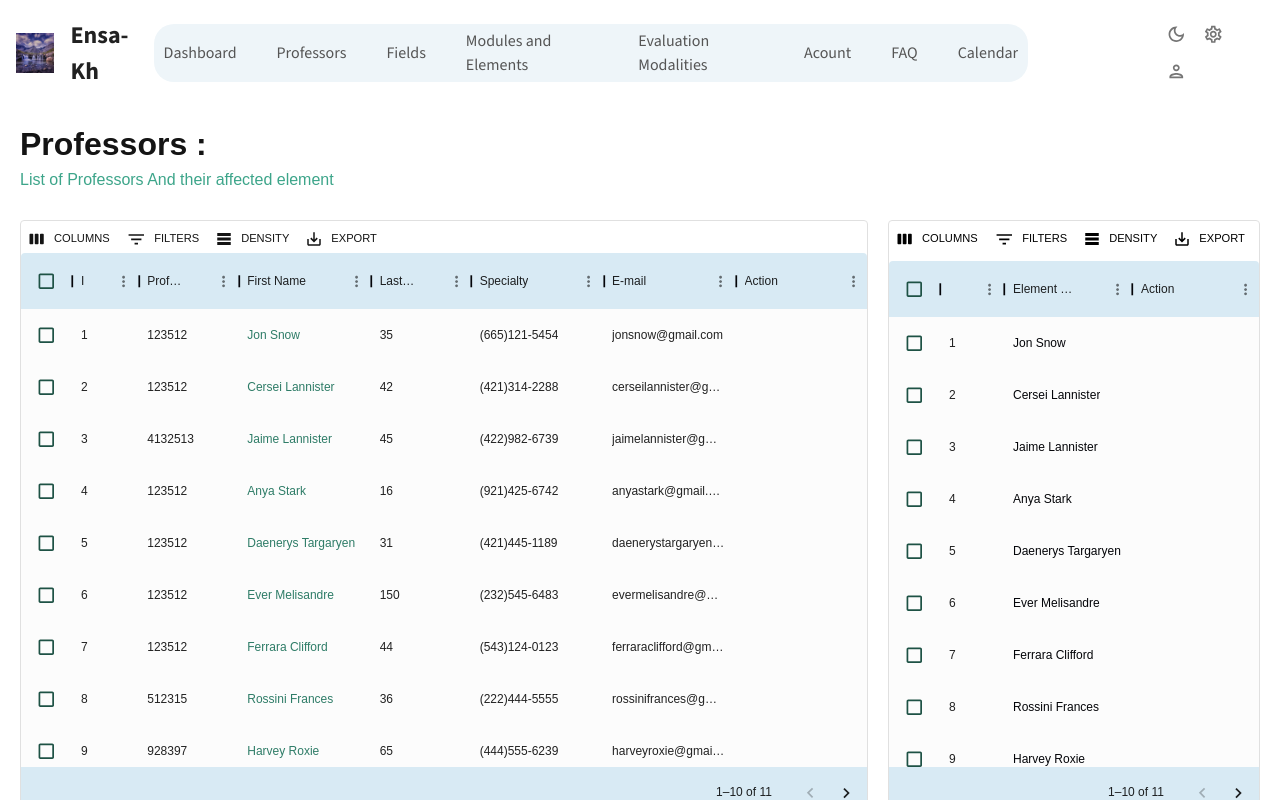
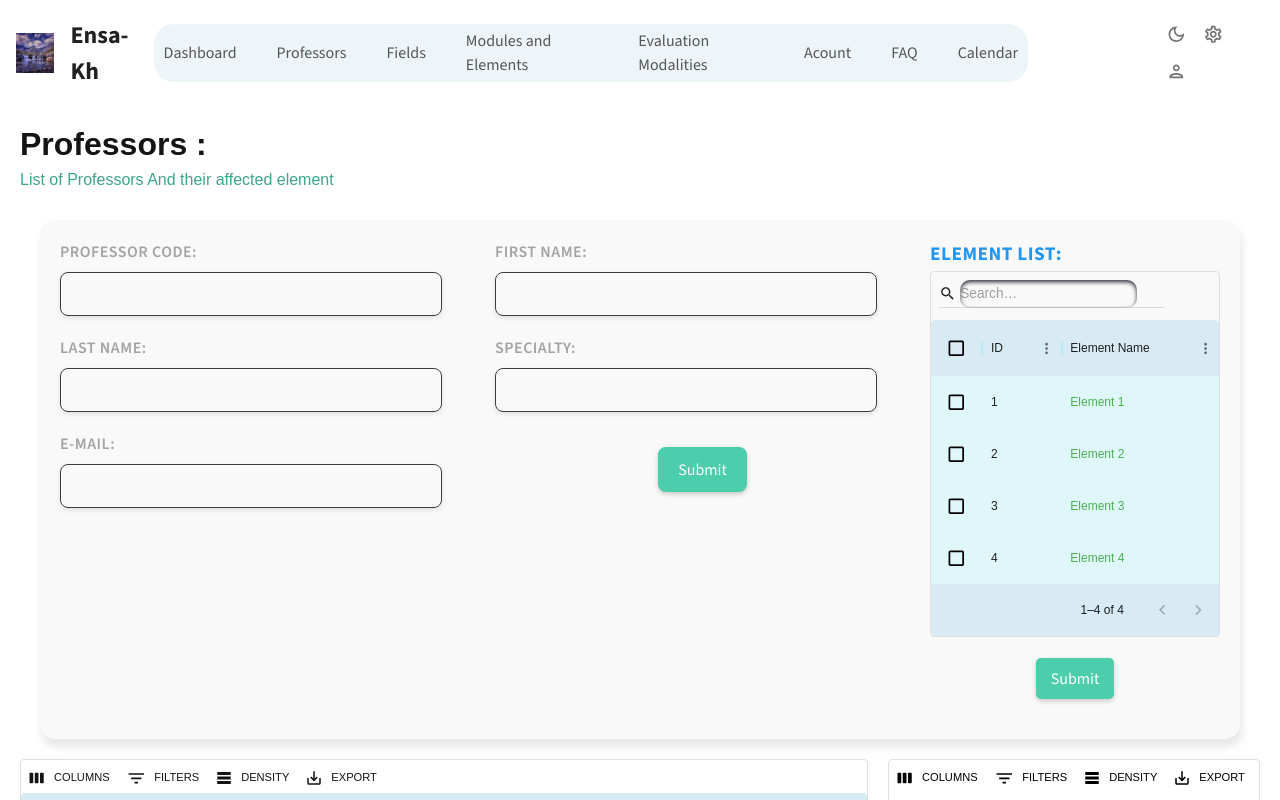
Before and after one commit to oumi-beep/School-Grade-Manager, a React (Vite) app: page /Dashboard/Professors in a window 1280 px wide. Built offline with nearby package versions, Linux system fonts and the light colour scheme.

Commit message:
ProfessorsTest

```diff
--- a/src/scenes/Professors/index.jsx
+++ b/src/scenes/Professors/index.jsx
@@ -1,6 +1,6 @@
-import { Box, useTheme  } from "@mui/material";
+import { Box, useTheme } from "@mui/material";
 import { Header } from "../../components";
-import { DataGrid, GridToolbar } from "@mui/x-data-grid";
+import { DataGrid, GridToolbar ,GridToolbarQuickFilter} from "@mui/x-data-grid";
 import { mockDataContacts } from "../../data/mockData";
 import { tokens } from "../../theme";
 
@@ -56,9 +56,166 @@ const Professors = () => {
     },
   ];
 
+  const labelStyle = {
+    color: colors.gray[700],
+    fontWeight: '600',
+    marginBottom: '8px',
+    fontSize: '1rem',
+    textTransform: 'uppercase',
+    letterSpacing: '0.5px',
+  };
+
+  const inputStyle = {
+    color: colors.gray[500],
+    padding: '12px 15px',
+    border: `1px solid ${colors.gray[300]}`,
+    borderRadius: '8px',
+    transition: 'border-color 0.3s, box-shadow 0.3s',
+    outline: 'none',
+    fontSize: '1rem',
+    boxShadow: '0 2px 5px rgba(0, 0, 0, 0.1)',
+  };
+
+  const buttonStyle = {
+    padding: '12px 20px',
+    backgroundColor: colors.greenAccent[500],
+    color: '#fff',
+    border: 'none',
+    borderRadius: '8px',
+    cursor: 'pointer',
+    transition: 'background-color 0.3s, transform 0.2s',
+    fontSize: '1rem',
+    boxShadow: '0 2px 5px rgba(0, 0, 0, 0.2)',
+  };
+
+
+    const mockDataContactss = [
+    { id: 1, name: 'Element 1' },
+    { id: 2, name: 'Element 2' },
+    { id: 3, name: 'Element 3' },
+    { id: 4, name: 'Element 4' },
+  ];
+    const elemttable = [
+      { field: "id", headerName: "ID", flex: 0.5 },
+      {
+        field: "name",
+        headerName: "Element Name",
+        flex: 1,
+         cellClassName: "name-column--cell",
+      },
+    ];
+
+
   return (
     <Box m="20px">
       <Header title="Professors :" subtitle="List of Professors And their affected element" />
+      <Box m="20px" style={{ backgroundColor: '#f9f9f9', borderRadius: '15px', padding: '20px', boxShadow: '2px 8px 8px rgba(26, 24, 24, 0.1)' }}>
+        <Box display="flex" gap="20px" mb="20px">
+          {/* Left Side */}
+          <Box flex={1} width="75%" display="flex" flexDirection="column" gap="20px">
+            <Box display="flex" gap="20px">
+              <Box flex={1} style={{ display: 'flex', flexDirection: 'column' }}>
+                <label htmlFor="professorCode" style={labelStyle}>Professor Code:</label>
+                <input type="text" style={inputStyle} id="professorCode" name="professorCode" />
+              </Box>
+              <Box flex={1} style={{ display: 'flex', flexDirection: 'column' }}>
+                <label htmlFor="firstName" style={labelStyle}>First Name:</label>
+                <input type="text" style={inputStyle} id="firstName" name="firstName" />
+              </Box>
+
+            </Box>
+            <Box display="flex" gap="20px">
+              <Box flex={1} style={{ display: 'flex', flexDirection: 'column' }}>
+                <label htmlFor="lastName" style={labelStyle}>Last Name:</label>
+                <input type="text" style={inputStyle} id="lastName" name="lastName" />
+              </Box>
+              <Box flex={1} style={{ display: 'flex', flexDirection: 'column' }}>
+                <label htmlFor="specialty" style={labelStyle}>Specialty:</label>
+                <input type="text" style={inputStyle} id="specialty" name="specialty" />
+              </Box>
+
+            </Box>
+            <Box display="flex" gap="20px">
+            <Box flex={1} style={{ display: 'flex', flexDirection: 'column' }}>
+                <label htmlFor="email" style={labelStyle}>E-mail:</label>
+                <input type="email" style={inputStyle} id="email" name="email" />
+              </Box>
+              <Box flex={1} display="flex" justifyContent="center" alignItems="center">
+                <button style={buttonStyle} type="submit">Submit</button>
+              </Box>
+              </Box>
+          </Box>
+
+          {/* Right Side  */}
+          <Box width={"25%"} height={{ xs: '80%', sm: '90%', md: '25%' }} style={{ display: 'flex', flexDirection: 'column' }}>
+            <label
+              style={{ ...labelStyle, fontWeight: 'bold', marginBottom: '2px', fontSize: '1.2rem', color: '#2196F3' }}>
+               Element List:
+            </label>
+            <DataGrid
+              rows={mockDataContactss}
+              columns={elemttable}
+              components={{
+                Toolbar: () => (
+                  <div style={{ padding: '0.5rem', backgroundColor: 'transparent' }}>
+                    <GridToolbarQuickFilter />
+                  </div>
+                ),
+              }}
+              initialState={{
+                pagination: {
+                  paginationModel: {
+                    pageSize: 10,
+                  },
+                },
+              }}
+              checkboxSelection
+              sx={{
+                "& .MuiDataGrid-root": {
+                  border: "none",
+                  height: '500px', // Adjust height here
+                  overflow: 'hidden',
+                },
+                "& .MuiDataGrid-cell": {
+                  border: "none",
+                  whiteSpace: 'nowrap',
+                  textOverflow: 'ellipsis',
+                  overflow: 'hidden',
+                },
+                "& .name-column--cell": {
+                  color: '#4CAF50',
+                },
+                "& .MuiDataGrid-columnHeaders": {
+                  backgroundColor: "#d8eaf4",
+                  borderBottom: "none",
+                },
+                "& .MuiDataGrid-footerContainer": {
+                  borderTop: "none",
+                  backgroundColor: "#d8eaf4",
+                },
+                "& .MuiDataGrid-virtualScroller": {
+                  backgroundColor: '#e0f7fa',
+                  overflowY: 'auto',
+                },
+                "& .MuiCheckbox-root": {
+                  color: 'black !important',
+                },
+                "& .MuiDataGrid-iconSeparator": {
+                  color: '#b2ebf2',
+                },
+                "& .MuiDataGrid-toolbarContainer .MuiButton-text": {
+                  color: '#ffffff !important',
+                },
+              }}
+            />
+            <br />
+            <Box flex={1} display="flex" justifyContent="center" alignItems="center">
+              <button style={{ ...buttonStyle, color: '#fff', padding: '10px 15px', fontSize: '1rem', borderRadius: '5px' }} type="submit">Submit</button>
+            </Box>
+          </Box>
+
+        </Box>
+      </Box>
 
       <Box display="flex" gap="20px" height="75vh">
         <Box flex={1} sx={{ maxWidth: "70%" }}>
@@ -95,11 +252,9 @@ const Professors = () => {
               "& .MuiDataGrid-virtualScroller": {
                 backgroundColor: colors.primary[400],
               },
-
               "& .MuiCheckbox-root": {
                 color: `${colors.greenAccent[200]} !important`,
               },
-
               "& .MuiDataGrid-iconSeparator": {
                 color: colors.primary[100],
               },
@@ -149,11 +304,11 @@ const Professors = () => {
               "& .MuiDataGrid-iconSeparator": {
                 color: colors.primary[100],
               },
-              "& .MuiButton-text" :{
-                color:'black',
+              "& .MuiButton-text": {
+                color: 'black',
               },
-              "& .MuiDataGrid-toolbarContainer ": {
-                color: 'colors.gray[100]',
+              "& .MuiDataGrid-toolbarContainer": {
+                color: colors.gray[100],
               },
             }}
           />
```
Lines whose indentation alone changed are shown as unchanged.
